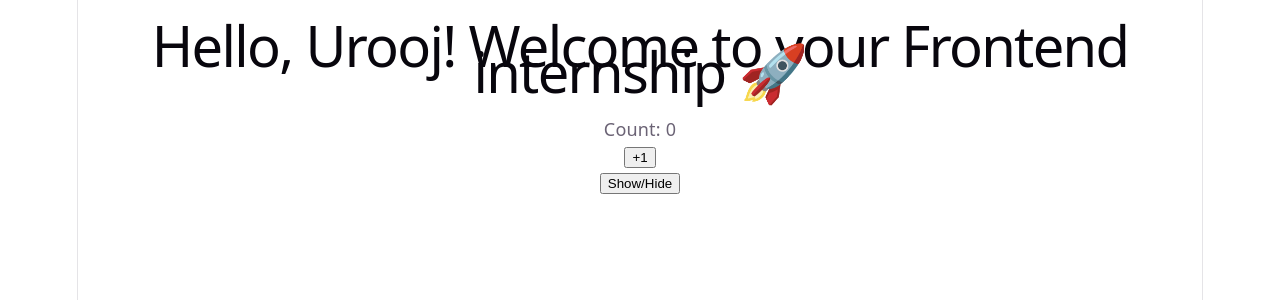
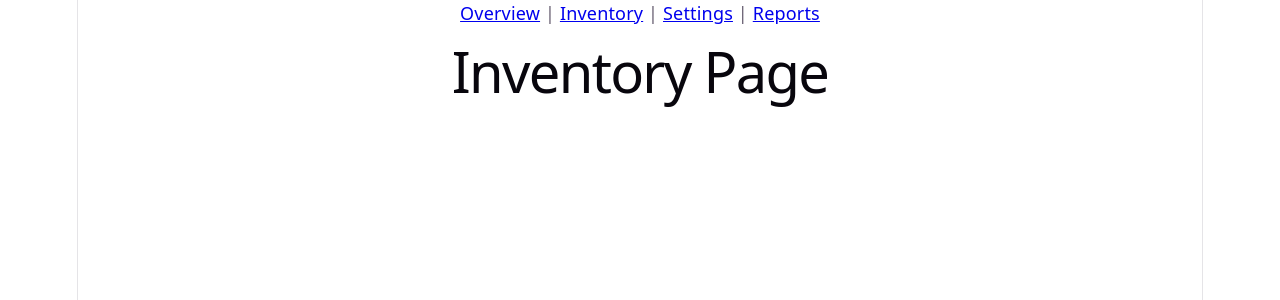
Before and after one commit to UroojSheikh/synexus-admin-dashboard, a React (Vite) app: page /inventory in a window 1280 px wide. Shown: the top 300 px of the page. Built offline with nearby package versions, Linux system fonts and the light colour scheme.

Commit message:
Day 3: React Router setup with Overview, Inventory, Settings, Reports pages

```diff
--- a/package.json
+++ b/package.json
@@ -11,7 +11,8 @@
   },
   "dependencies": {
     "react": "^19.2.7",
-    "react-dom": "^19.2.7"
+    "react-dom": "^19.2.7",
+    "react-router-dom": "^7.18.1"
   },
   "devDependencies": {
     "@types/react": "^19.2.17",
--- a/src/App.jsx
+++ b/src/App.jsx
@@ -1,14 +1,23 @@
-import Greeting from './Greeting';
-import Counter from './Counter';
-import ToggleText from './ToggleText';
+import { BrowserRouter, Routes, Route, Link } from 'react-router-dom';
+import Overview from './pages/Overview';
+import Inventory from './pages/Inventory';
+import Settings from './pages/Settings';
+import Reports from './pages/Reports';
 
 function App() {
   return (
-    <div>
-      <Greeting name="Urooj" role="Frontend" />
-      <Counter />
-      <ToggleText />
-    </div>
+    <BrowserRouter>
+      <nav>
+        <Link to="/">Overview</Link> | <Link to="/inventory">Inventory</Link> | <Link to="/settings">Settings</Link> | <Link to="/reports">Reports</Link>
+      </nav>
+
+      <Routes>
+        <Route path="/" element={<Overview />} />
+        <Route path="/inventory" element={<Inventory />} />
+        <Route path="/settings" element={<Settings />} />
+        <Route path="/reports" element={<Reports />} />
+      </Routes>
+    </BrowserRouter>
   );
 }
 
--- /dev/null
+++ b/src/pages/Inventory.jsx
@@ -0,0 +1,5 @@
+function Inventory() {
+  return <h1>Inventory Page</h1>;
+}
+
+export default Inventory;
--- /dev/null
+++ b/src/pages/Overview.jsx
@@ -0,0 +1,5 @@
+function Overview() {
+  return <h1>Overview Page</h1>;
+}
+
+export default Overview;
--- /dev/null
+++ b/src/pages/Reports.jsx
@@ -0,0 +1,5 @@
+function Reports() {
+  return <h1>Reports Page</h1>;
+}
+
+export default Reports;
--- /dev/null
+++ b/src/pages/Settings.jsx
@@ -0,0 +1,5 @@
+function Settings() {
+  return <h1>Settings Page</h1>;
+}
+
+export default Settings;
```
Also changed, not shown: 1 other file (tests, documents, lock files or other folders).
